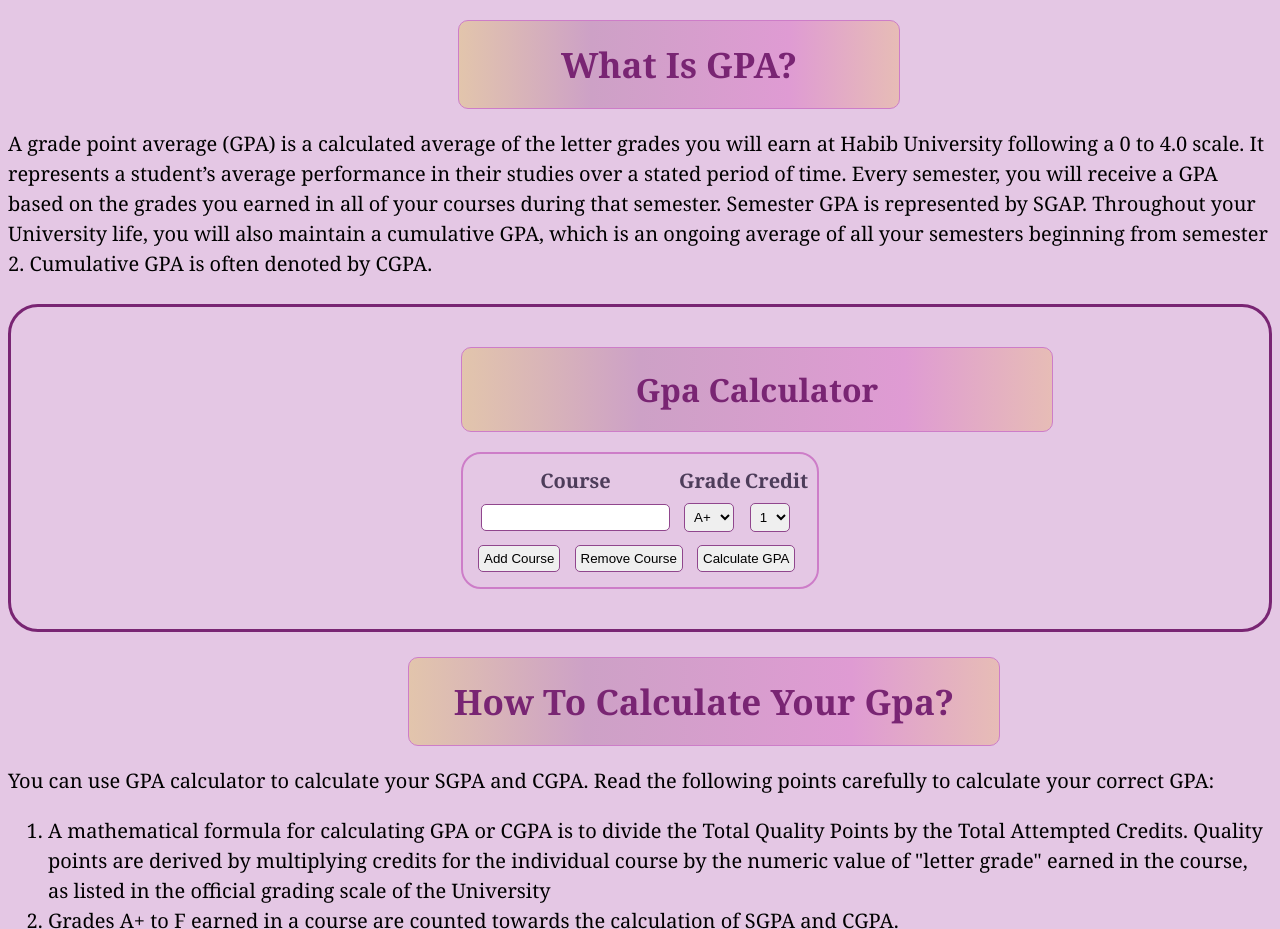
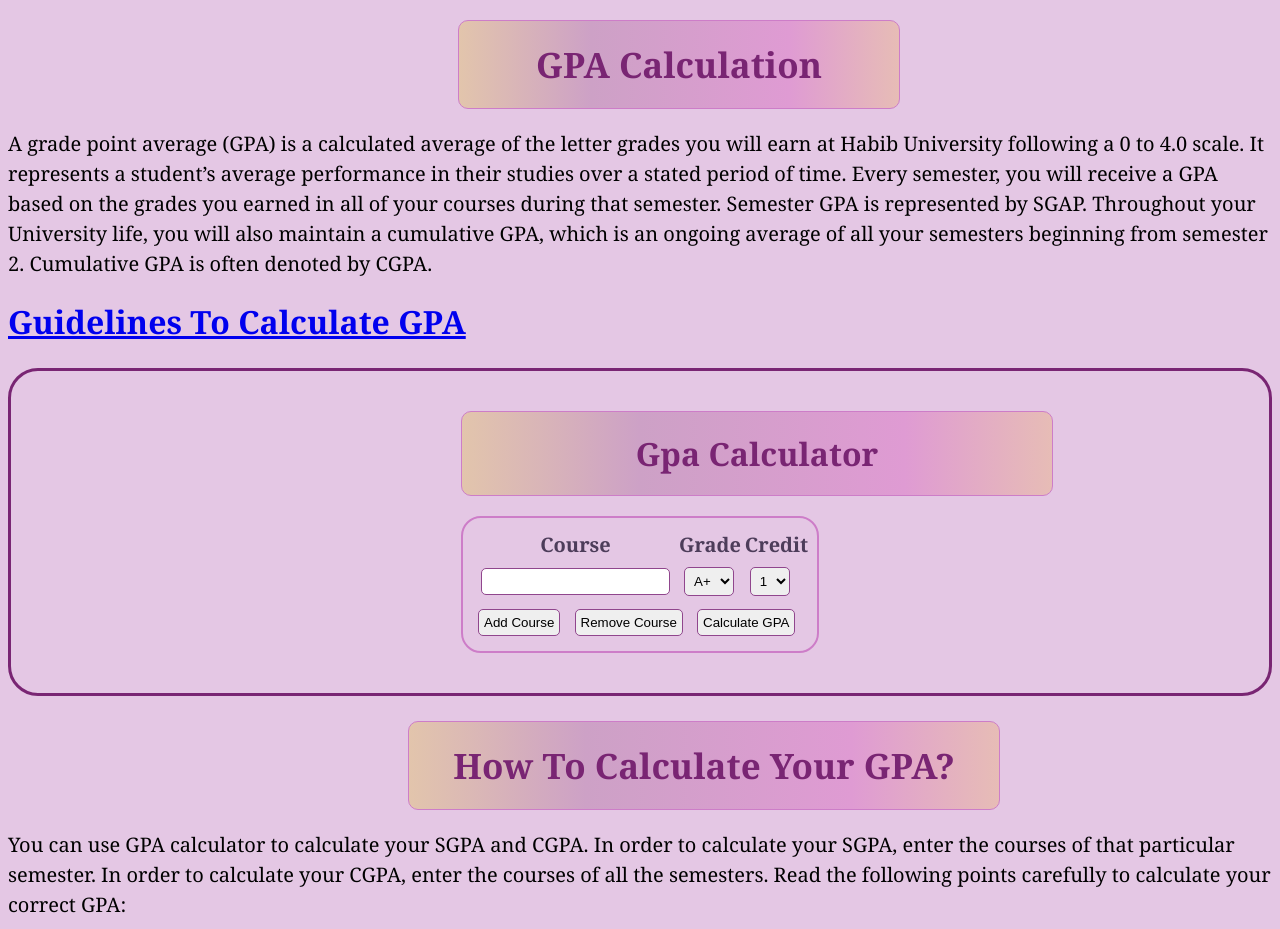
Before and after one commit to MuhammadUsaid/gpacalculator, a plain HTML site: page index.html in a window 1280 px wide. Shown: the top 929 px of the page. Drawn offline with Linux system fonts and the light colour scheme.

Commit message:
Some Modifications In index

```diff
--- a/index.html
+++ b/index.html
@@ -15,7 +15,7 @@
 <body>
 
     <div id="introductionContainer">
-        <h1>What Is GPA?</h1>
+        <h1>GPA Calculation</h1>
         <p>A grade point average (GPA) is a calculated average of the letter grades you will earn at Habib University following
             a 0 to 4.0 scale. It represents a student’s average performance in their studies over a stated period of time.
             Every semester, you will receive a GPA based on the grades you earned in all of your courses during that semester.
@@ -23,6 +23,7 @@
             which is an ongoing average of all your semesters beginning from semester 2. Cumulative GPA is often denoted
             by CGPA.</p>
     </div>
+    <a href="#guideLineContainer"><h1>Guidelines To Calculate GPA</h1></a>
     <div id="calculatorContainer">
         <h1>Gpa Calculator</h1>
         <div id="contentContainer">
@@ -76,8 +77,8 @@
     </div>
     <script src="app.js"></script>
     <div id="guideLineContainer">
-        <h1>How To Calculate Your Gpa?</h1>
-        <p>You can use GPA calculator to calculate your SGPA and CGPA. Read the following points carefully to calculate your
+        <h1>How To Calculate Your GPA?</h1>
+        <p>You can use GPA calculator to calculate your SGPA and CGPA. In order to calculate your SGPA, enter the courses of that particular semester. In order to calculate your CGPA, enter the courses of all the semesters. Read the following points carefully to calculate your
             correct GPA:</p>
         <ol>
             <li>A mathematical formula for calculating GPA or CGPA is to divide the Total Quality Points by the Total Attempted
```
